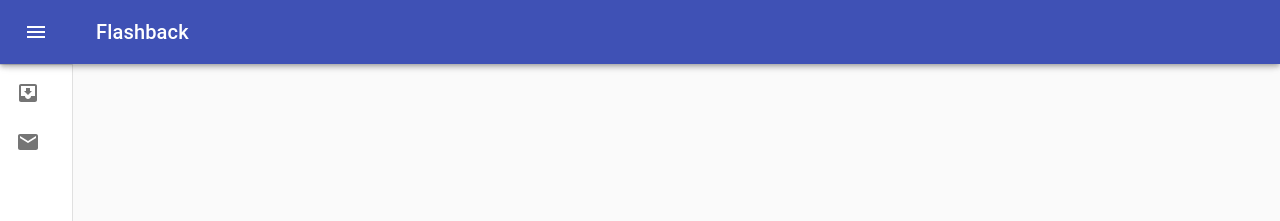
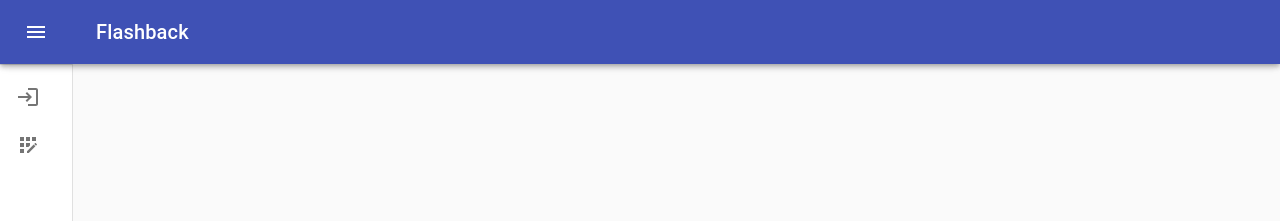
Before and after one commit to heraldOfMechanus/project-flashback-ui, a React (Create React App) app: page / in a window 1280 px wide. Shown: the top 221 px of the page. Built offline with nearby package versions, Linux system fonts and the light colour scheme.

Commit message:
Simplefied the sidebar

```diff
--- a/package.json
+++ b/package.json
@@ -3,9 +3,14 @@
   "version": "0.1.0",
   "private": true,
   "dependencies": {
+    "@babel/runtime": "^7.15.4",
+    "@emotion/react": "^11.4.1",
     "@material-ui/core": "^4.12.3",
     "@material-ui/icons": "^4.11.2",
     "@material-ui/lab": "^4.0.0-alpha.60",
+    "@mui/icons-material": "^5.0.0-rc.0",
+    "@mui/material": "^5.0.0-rc.0",
+    "@mui/styled-engine": "^5.0.0-rc.0",
     "@testing-library/jest-dom": "^5.14.1",
     "@testing-library/react": "^11.2.7",
     "@testing-library/user-event": "^12.8.3",
--- a/src/components/SideBarComponent.tsx
+++ b/src/components/SideBarComponent.tsx
@@ -1,6 +1,8 @@
 import { Link } from "react-router-dom";
 import { Principal } from "../dtos/Principal";
-
+import LoginIcon from '@mui/icons-material/Login';
+import LogoutIcon from '@mui/icons-material/Logout';
+import AppRegistrationIcon from '@mui/icons-material/AppRegistration';
 import React from 'react';
 import clsx from 'clsx';
 import { makeStyles, useTheme } from '@material-ui/core/styles';
@@ -19,7 +21,6 @@ import ListItem from '@material-ui/core/ListItem';
 import ListItemIcon from '@material-ui/core/ListItemIcon';
 import ListItemText from '@material-ui/core/ListItemText';
 import InboxIcon from '@material-ui/icons/MoveToInbox';
-import MailIcon from '@material-ui/icons/Mail';
 
 interface INavbarProps {
     currentUser:Principal|undefined,
@@ -95,10 +96,6 @@ export function SideBarComponent(props: INavbarProps) {
             flexGrow: 1,
             padding: theme.spacing(3),
         },
-        sidebarLinks: {
-            textColor: 'black',
-            textDecoration: 'none',
-        },
     }));
 
     const classes = useStyles();
@@ -163,36 +160,23 @@ export function SideBarComponent(props: INavbarProps) {
                             props.currentUser
                             ?
                                 <>
-                                    {['logout'].map((text, index) => (
-                                    <ListItem button component={Link} to={'/' + text}>
-                                        <Typography color="inherit" variant="h6">
-                                            <Link className='sidebarLinks' to={'/' + text}>
-                                                <ListItemIcon>{index % 2 === 0 ? <InboxIcon/> : <MailIcon/>}</ListItemIcon>{text}
-                                            </Link>
-                                        </Typography>
+                                    <ListItem button onClick={logout}>
+                                        <ListItemIcon><LogoutIcon/></ListItemIcon>
+                                        <Typography color="inherit" variant="h6">Logout</Typography>
                                     </ListItem>
-                                    ))}
                                 </>
                             :
                                 <>
-                                    {['Login', 'Register'].map((text, index) => (
-                                    <ListItem button component={Link} to={'/' + text}>
-                                        <Typography className='sidebarLinks' variant="h6">
-                                                <ListItemIcon>{index % 2 === 0 ? <InboxIcon/> : <MailIcon/>}</ListItemIcon>{text}
-                                        </Typography>
+                                    <ListItem button component={Link} to={'/login'}>
+                                        <ListItemIcon><LoginIcon/></ListItemIcon>
+                                        <Typography color="inherit" variant="h6">Login</Typography>
                                     </ListItem>
-                                    ))}
+                                    <ListItem button component={Link} to={'/register'}>
+                                        <ListItemIcon><AppRegistrationIcon/></ListItemIcon>
+                                        <Typography color="inherit" variant="h6">Register</Typography>
+                                    </ListItem>
                                 </>
                             }
-                        {/*</List>*/}
-                        {/*<Divider/>*/}
-                        {/* <List>*/}
-                        {/*    {['All mail', 'Trash', 'Spam'].map((text, index) => (*/}
-                        {/*        <ListItem button key={text}>*/}
-                        {/*            <ListItemIcon>{index % 2 === 0 ? <InboxIcon/> : <MailIcon/>}</ListItemIcon>*/}
-                        {/*            <ListItemText primary={text}/>*/}
-                        {/*        </ListItem>*/}
-                        {/*    ))}*/}
                         </List>
                     </Drawer>
                     <main className={classes.content}>
--- a/src/remote/flashback-client.ts
+++ b/src/remote/flashback-client.ts
@@ -1,7 +1,7 @@
 import axios from "axios";
 
 export const flashbackClient = axios.create({
-    baseURL: 'http://localhost:5000',
+    baseURL: 'http://flashback-env.eba-iupb2q2f.us-east-1.elasticbeanstalk.com',
     headers: {
         'Content-Type': 'application/json'
     }
```
Also changed, not shown: 1 other file (tests, documents, lock files or other folders).
